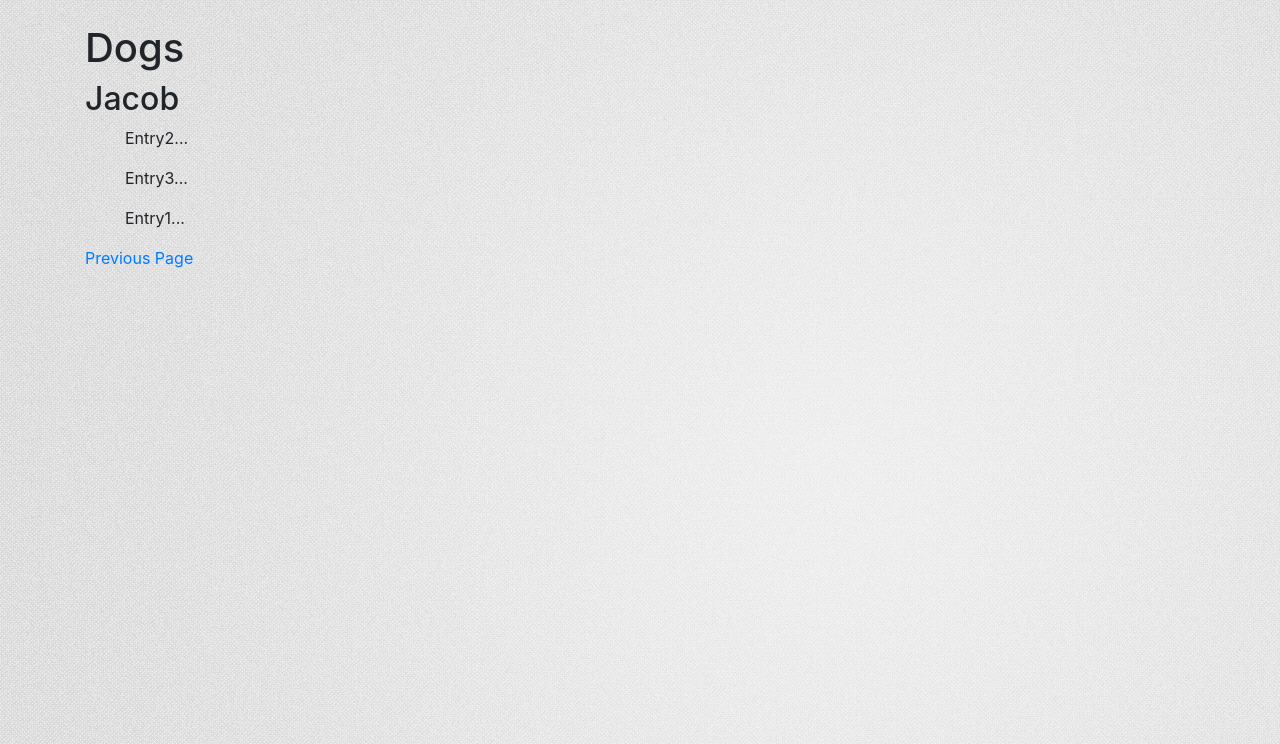
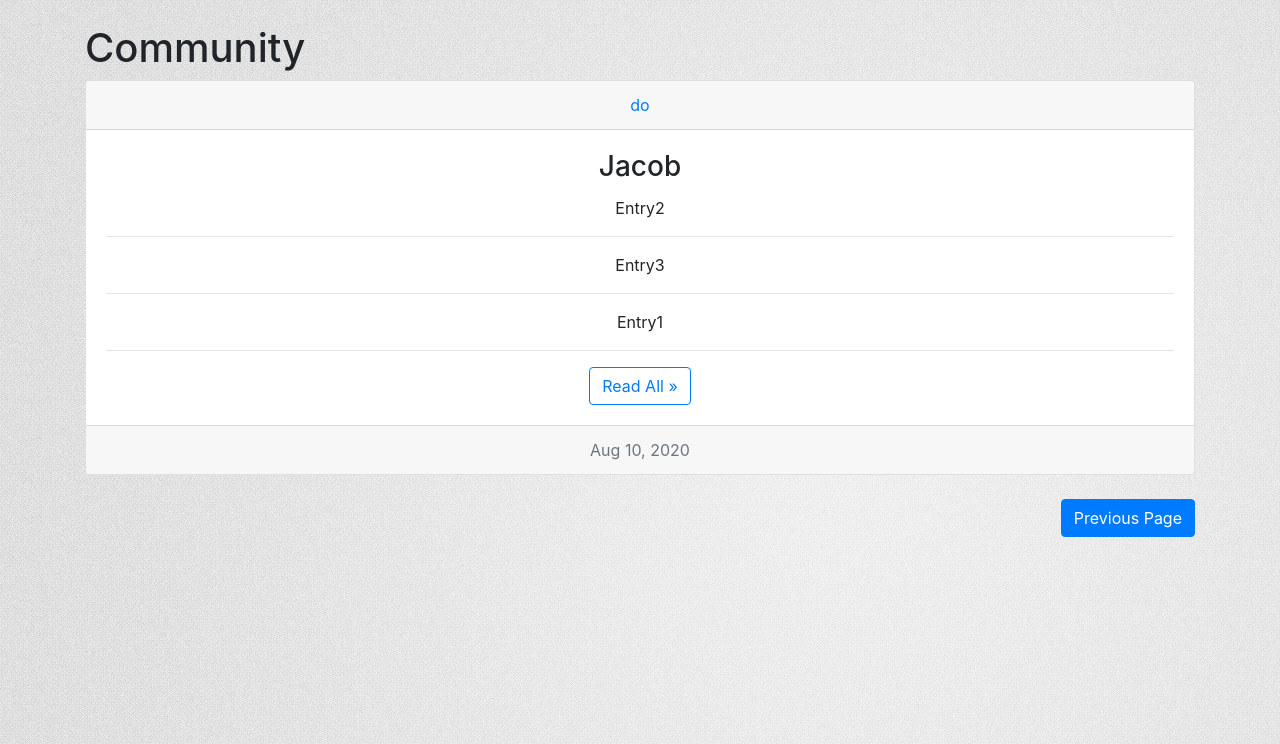
Before and after one commit to JustinDo720/pet_share_project, a Django app: page /community_page/?page=2 in a window 1280 px wide. Shown: the part 56-800 px from the top of the page. Run offline with Django 3.2, Linux system fonts and the light colour scheme; data comes from the database, SQL or seed files in the repository; both versions use the stored data as it was after the commit; some libraries are stand-ins or nearby versions.

Commit message:
Edited buttons on share_dog and user_entries. Introduced Bootstrap's card into community profile to make users edit their shared posts much easier. Reformatted the community page using card and media object and also added a read more option which will allow users to pull up the full page of the post.

```diff
--- a/test_dog_app/templates/community_page.html
+++ b/test_dog_app/templates/community_page.html
@@ -2,32 +2,59 @@
 
 {% block content %}
 
-<h1>Dogs</h1>
+<h1>
+    Community
+</h1>
     <!-- shareable_dogs.object_list is the same thing as just shareable_dogs alone because they're both iterable -->
 {% for dog in shareable_dogs.object_list %}
-       <h2>{{ dog }}</h2>
+    <div class="card text-center">
+        <div class="card-header">
+            <a href="{% url 'users:user_profile' dog.owner.id %}">
+            {{ dog.owner }}
+           </a>
+        </div>
+        <div class="card-body">
+            <h3 class="card-title">{{ dog }}</h3>
             {% for entry in shareable_entries %}
                 {% if entry.dog_name == dog %}
                     {% if entry.dog_photo %}
-                   <img src="{{ entry.dog_photo.url }}" style="width: 200px;height:200px" alt="Dog-Photo">
+                        <div class="media">
+                            <img src="{{ entry.dog_photo.url }}" style="width: 100px; height: 100px"
+                                 class="mr-3" alt="dog-photo">
+                            <div class="media-body">
+                                <p>
+                                   {{ entry.bio_entry | linebreaksbr | truncatechars:200 }}
+                                </p>
+                            </div>
+                        </div><hr class="my-4">
+                    {% else %}
+                        <p>
+                           {{ entry.bio_entry | linebreaksbr | truncatechars:200 }}
+                        </p><hr class="my-3">
                     {% endif %}
-               <ul>
-                    {{ entry | linebreaksbr }}
-               </ul>
                 {% endif %}
             {% endfor %}
+        <a class="btn btn-outline-primary" href="#">Read All &raquo</a>
+        </div>
+        <div class="card-footer text-muted">
+            {{ dog.shared_date | date:'M d, Y' }}
+        </div>
+    </div><br/>
 {% endfor %}
-
+    <div class="float-right">
         <!-- Next page and Previous page -->
         {% if shareable_dogs.has_previous %}
-        <a href="{% url 'test_dog_app:community_page' %}?page={{ shareable_dogs.previous_page_number }}">
+            <a href="{% url 'test_dog_app:community_page' %}?page={{ shareable_dogs.previous_page_number }}"
+            class="btn btn-primary">
                 Previous Page
             </a>
         {% endif %}
 
         {% if shareable_dogs.has_next %}
-        <a href="{% url 'test_dog_app:community_page' %}?page={{ shareable_dogs.next_page_number }}">
+            <a href="{% url 'test_dog_app:community_page' %}?page={{ shareable_dogs.next_page_number }}"
+            class="btn btn-primary">
                 Next Page
             </a>
         {% endif %}
+    </div>
 {% endblock content %}
--- a/test_dog_app/templates/user_entries.html
+++ b/test_dog_app/templates/user_entries.html
@@ -5,7 +5,7 @@
         {% for dog in dogs %}
             <a href="{% url 'test_dog_app:user_private_entries' dog.id %}">
                {{ forloop.counter }}. {{ dog }} &nbsp
-                <button type="button" class="btn btn-outline-info">
+                <button type="button" class="btn btn-outline-info btn-sm">
                     <a class='text-dark' href="{% url 'test_dog_app:edit_dog_name' dog.id %}">Edit</a>
                 </button> <br/>
             </a>
--- a/test_dog_app/views.py
+++ b/test_dog_app/views.py
@@ -187,7 +187,7 @@
 
         return redirect('test_dog_app:community_page')
 
-    paginator = Paginator(dog_info, 5)
+    paginator = Paginator(dog_info, 4)
 
     page_number = request.GET.get('page', 1)
     dog_info = paginator.get_page(page_number)
```
Also changed, not shown: test_dog_app/templates/community_profile.html (+23 -12 lines), test_dog_app/templates/share_dog.html (+9 -6 lines), db.sqlite3, test_dog_app/media/photo_img/cartoon_dog_1ajWzpv.jpg (added), test_dog_app/media/photo_img/default_8GYM0GN.png (added). Lines whose indentation alone changed are shown as unchanged.
